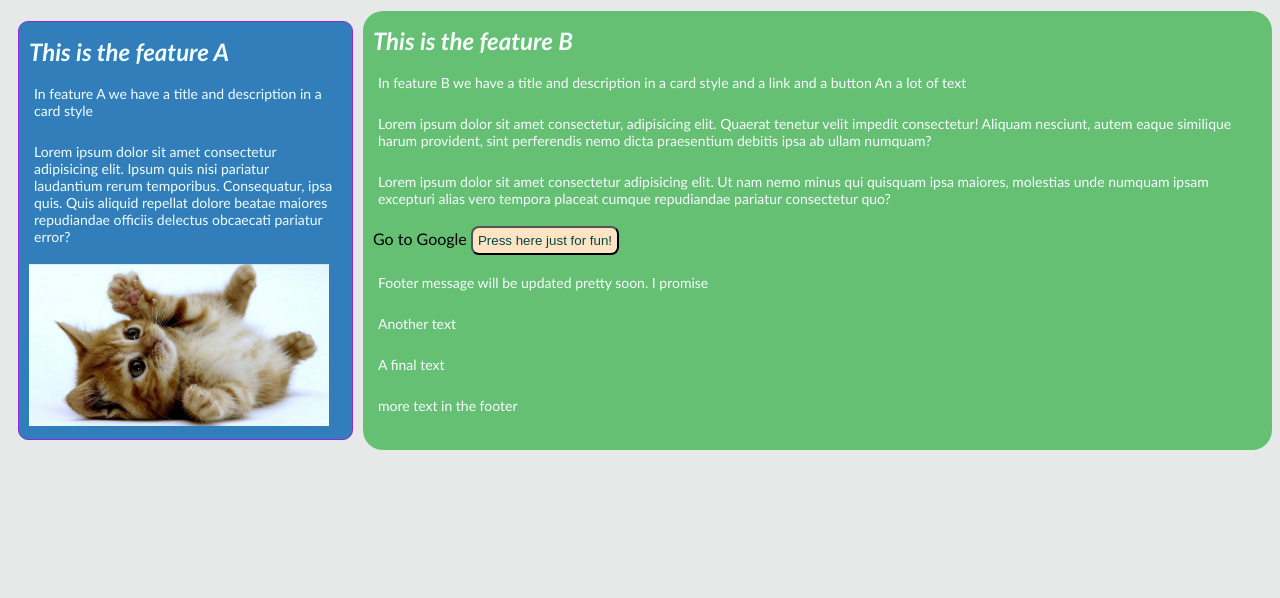
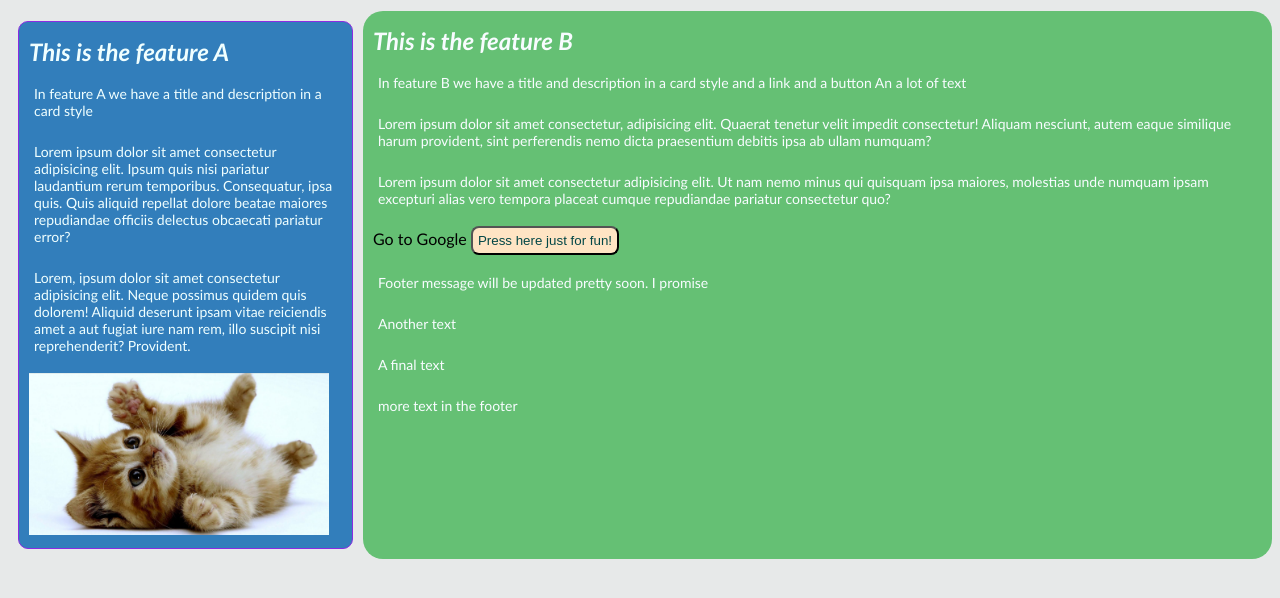
Before and after one commit to beckycode/git-practice, a plain HTML site: page index.html in a window 1280 px wide. Shown: the part 98-696 px from the top of the page. Drawn offline with Linux system fonts and the light colour scheme.

Commit message:
add another lorem ipsum paragraph

```diff
--- a/index.html
+++ b/index.html
@@ -21,6 +21,12 @@
           nisi pariatur laudantium rerum temporibus. Consequatur, ipsa quis.
           Quis aliquid repellat dolore beatae maiores repudiandae officiis
           delectus obcaecati pariatur error?
+        </p>
+        <p>
+          Lorem, ipsum dolor sit amet consectetur adipisicing elit. Neque
+          possimus quidem quis dolorem! Aliquid deserunt ipsam vitae reiciendis
+          amet a aut fugiat iure nam rem, illo suscipit nisi reprehenderit?
+          Provident.
         </p>
         <img src="/img/cat.png" alt="a cute cat" />
       </section>
```
